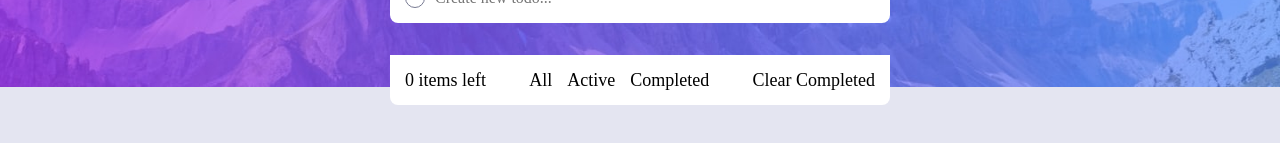
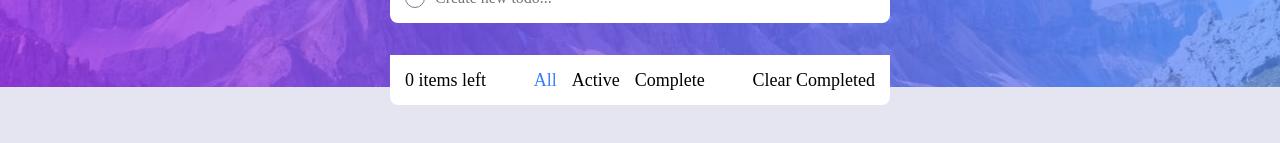
Before and after one commit to quochao170402/todo-client, a React (Vite) app: page / in a window 1280 px wide. Shown: the part 213-356 px from the top of the page. Built offline with nearby package versions, Linux system fonts and the light colour scheme.

Commit message:
complete

```diff
--- a/src/components/Footer/Footer.tsx
+++ b/src/components/Footer/Footer.tsx
@@ -1,19 +1,42 @@
-import { useContext } from "react";
+import { useContext, useState } from "react";
 import { FilterType, TodoContext } from "../../contexts/TodoContext";
 import "./style.css";
+import TodoButton from "../TodoButton/TodoButton";
 const Footer = () => {
   const context = useContext(TodoContext);
+  const [active, setActive] = useState(0);
   const quantity = context.filter.length;
 
   const handleClearComplete = () => {
     context.items = context.items.filter((x) => !x.state);
   };
 
+  const handleClick = (index: number, type: FilterType) => {
+    setActive(index);
+    context.handleFilter(type);
+  };
+
   return (
     <div className="footer">
       <div className="quantity">{quantity} items left</div>
       <div className="filterContainer">
-        <button
+        <TodoButton
+          name={FilterType.All}
+          isChecked={context.currentFilterType === FilterType.All}
+          handleClick={() => context.handleFilter(FilterType.All)}
+        />
+        <TodoButton
+          name={FilterType.Active}
+          isChecked={context.currentFilterType === FilterType.Active}
+          handleClick={() => context.handleFilter(FilterType.Active)}
+        />
+        <TodoButton
+          name={FilterType.Complete}
+          isChecked={context.currentFilterType === FilterType.Complete}
+          handleClick={() => context.handleFilter(FilterType.Complete)}
+        />
+
+        {/* <button
           onClick={() => context.handleFilter(FilterType.All)}
           className="todoButton"
         >
@@ -27,12 +50,15 @@ const Footer = () => {
         </button>
         <button
           onClick={() => context.handleFilter(FilterType.Complete)}
-          className="todoButton"
+          className="todoButton checked"
         >
           Completed
-        </button>
+        </button> */}
       </div>
-      <button onClick={handleClearComplete} className="todoButton">
+      <button
+        onClick={() => context.handleClearComplete()}
+        className="todoButton"
+      >
         Clear Completed
       </button>
     </div>
--- a/src/components/Footer/style.css
+++ b/src/components/Footer/style.css
@@ -15,15 +15,3 @@
   border-radius: 0 0 8px 8px;
   padding: 15px;
 }
-
-.todoButton {
-  border: none;
-  background: transparent;
-  height: 100%;
-  font-family: "Times New Roman", Times, serif;
-  font-size: 18px;
-}
-
-.todoButton:focus {
-  color: hsl(220, 98%, 61%);
-}
--- a/src/components/Form/TodoForm.tsx
+++ b/src/components/Form/TodoForm.tsx
@@ -22,6 +22,7 @@ const TodoForm = () => {
         },
         true
       );
+
       setContent("");
     }
   };
--- /dev/null
+++ b/src/components/TodoButton/TodoButton.tsx
@@ -0,0 +1,20 @@
+import "./style.css";
+
+interface TodoButtonProps {
+  name: string;
+  isChecked: boolean;
+  handleClick: () => void;
+}
+
+const TodoButton = (props: TodoButtonProps) => {
+  const { name, isChecked, handleClick } = props;
+  const classNames = isChecked ? "todoButton checked" : "todoButton";
+
+  return (
+    <button onClick={handleClick} className={classNames}>
+      {name}
+    </button>
+  );
+};
+
+export default TodoButton;
--- /dev/null
+++ b/src/components/TodoButton/style.css
@@ -0,0 +1,12 @@
+.todoButton {
+  border: none;
+  background: transparent;
+  height: 100%;
+  font-family: "Times New Roman", Times, serif;
+  font-size: 18px;
+  cursor: pointer;
+}
+
+.checked {
+  color: hsl(220, 98%, 61%);
+}
--- a/src/components/TodoList/TodoList.tsx
+++ b/src/components/TodoList/TodoList.tsx
@@ -6,8 +6,7 @@ import "./style.css";
 const TodoList = () => {
   const context = useContext(TodoContext);
 
-  const items = context.filter.length == 0 ? context.items : context.filter;
-  console.log("🚀 ~ TodoList ~ items:", items);
+  const items = context.filter;
   return (
     <div className="todoList">
       {items.map((item) => (
--- a/src/contexts/TodoContext.tsx
+++ b/src/contexts/TodoContext.tsx
@@ -1,22 +1,27 @@
-import { createContext, useState, ReactNode } from "react";
+import { createContext, useState, ReactNode, useContext } from "react";
 
 enum FilterType {
-  All,
-  Active,
-  Complete,
+  All = "All",
+  Active = "Active",
+  Complete = "Complete",
 }
+
 export interface TodoContextType {
   items: Todo[];
   filter: Todo[];
+  currentFilterType: FilterType;
   update: (todo: Todo, isAdd: boolean) => void;
   handleFilter: (type: FilterType) => void;
+  handleClearComplete: () => void;
 }
 
 const contextType: TodoContextType = {
   items: [],
   filter: [],
+  currentFilterType: FilterType.All,
   update: (todo: Todo, isAdd: boolean) => {},
   handleFilter: (type: FilterType) => {},
+  handleClearComplete: () => {},
 };
 
 const TodoContext = createContext<TodoContextType>(contextType);
@@ -24,20 +29,26 @@ const TodoContext = createContext<TodoContextType>(contextType);
 const TodoProvider: React.FC<{ children: ReactNode }> = ({ children }) => {
   const [items, setItems] = useState<Todo[]>([]);
   const [filter, setFilter] = useState<Todo[]>(items);
-
+  const [currentFilterType, setCurrentFilterType] = useState(FilterType.All);
   const updateItems = (todo: Todo, isAdd: boolean) => {
     isAdd ? addItem(todo) : removeItem(todo);
   };
 
   const addItem = (todo: Todo) => {
-    setItems([todo, ...items]);
+    setItems((prev) => {
+      const current = [todo, ...prev];
+      setFilter(current);
+      return current;
+    });
   };
 
   const removeItem = (todo: Todo) => {
     setItems(items.filter((x) => x.id !== todo.id));
+    setFilter((prev) => prev.filter((x) => x.id !== todo.id));
   };
 
   const handleFilter = (type: FilterType) => {
+    setCurrentFilterType(type);
     if (type === FilterType.Active) {
       setFilter(items.filter((item) => !item.state));
     } else if (type === FilterType.Complete) {
@@ -46,15 +57,20 @@ const TodoProvider: React.FC<{ children: ReactNode }> = ({ children }) => {
       setFilter(items);
     }
   };
-  console.log("🚀 ~ filter:", filter);
 
+  const handleClearComplete = () => {
+    setItems((prev) => prev.filter((x) => !x.state));
+    setFilter((prev) => prev.filter((x) => !x.state));
+  };
   return (
     <TodoContext.Provider
       value={{
         items: items,
         filter: filter,
+        currentFilterType,
         update: updateItems,
         handleFilter,
+        handleClearComplete,
       }}
     >
       {children}
--- a/tsconfig.json
+++ b/tsconfig.json
@@ -16,8 +16,8 @@
 
     /* Linting */
     "strict": true,
-    "noUnusedLocals": true,
-    "noUnusedParameters": true,
+    "noUnusedLocals": false,
+    "noUnusedParameters": false,
     "noFallthroughCasesInSwitch": true
   },
   "include": ["src"],
```
Also changed, not shown: .eslintrc.cjs.
